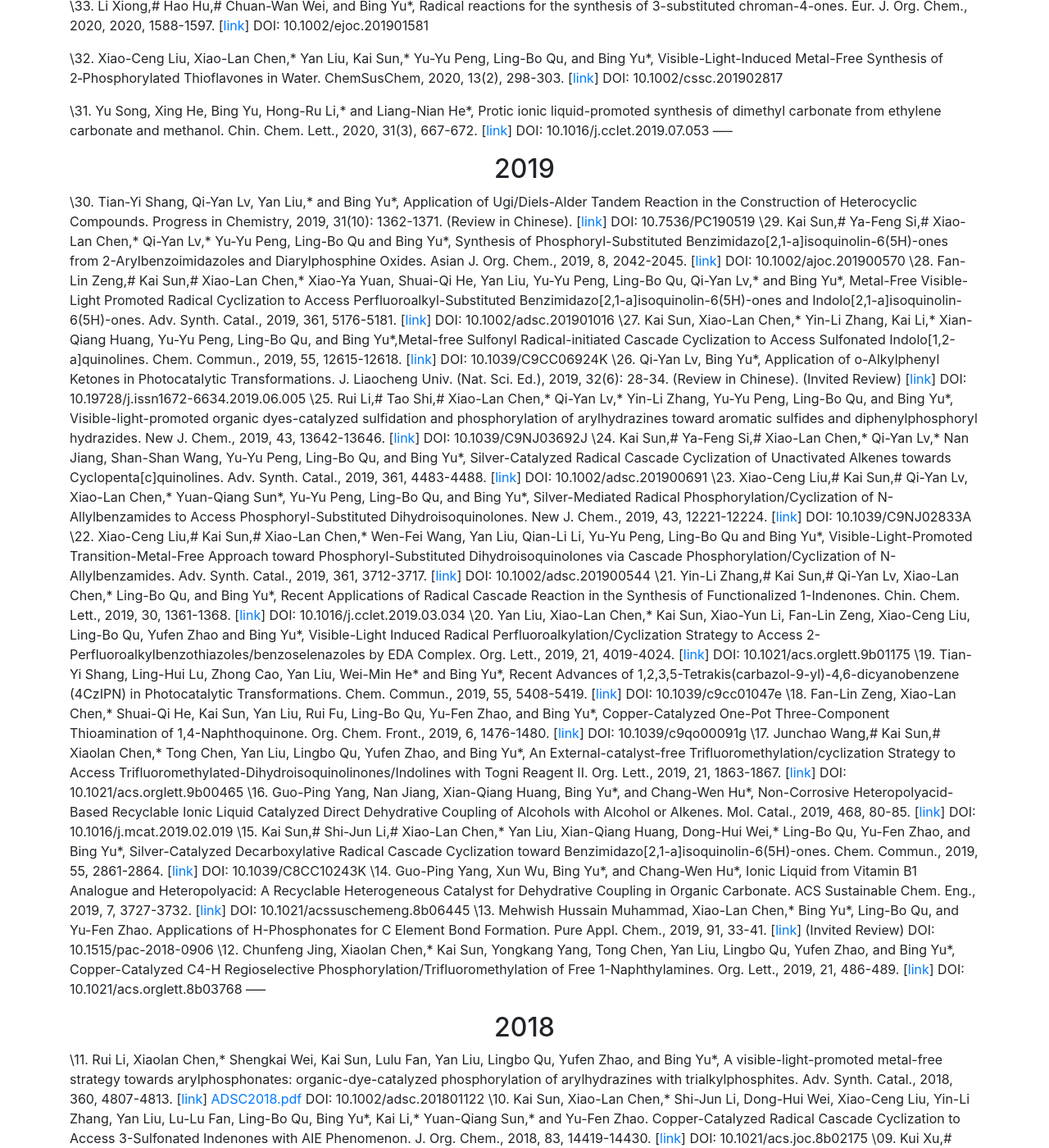
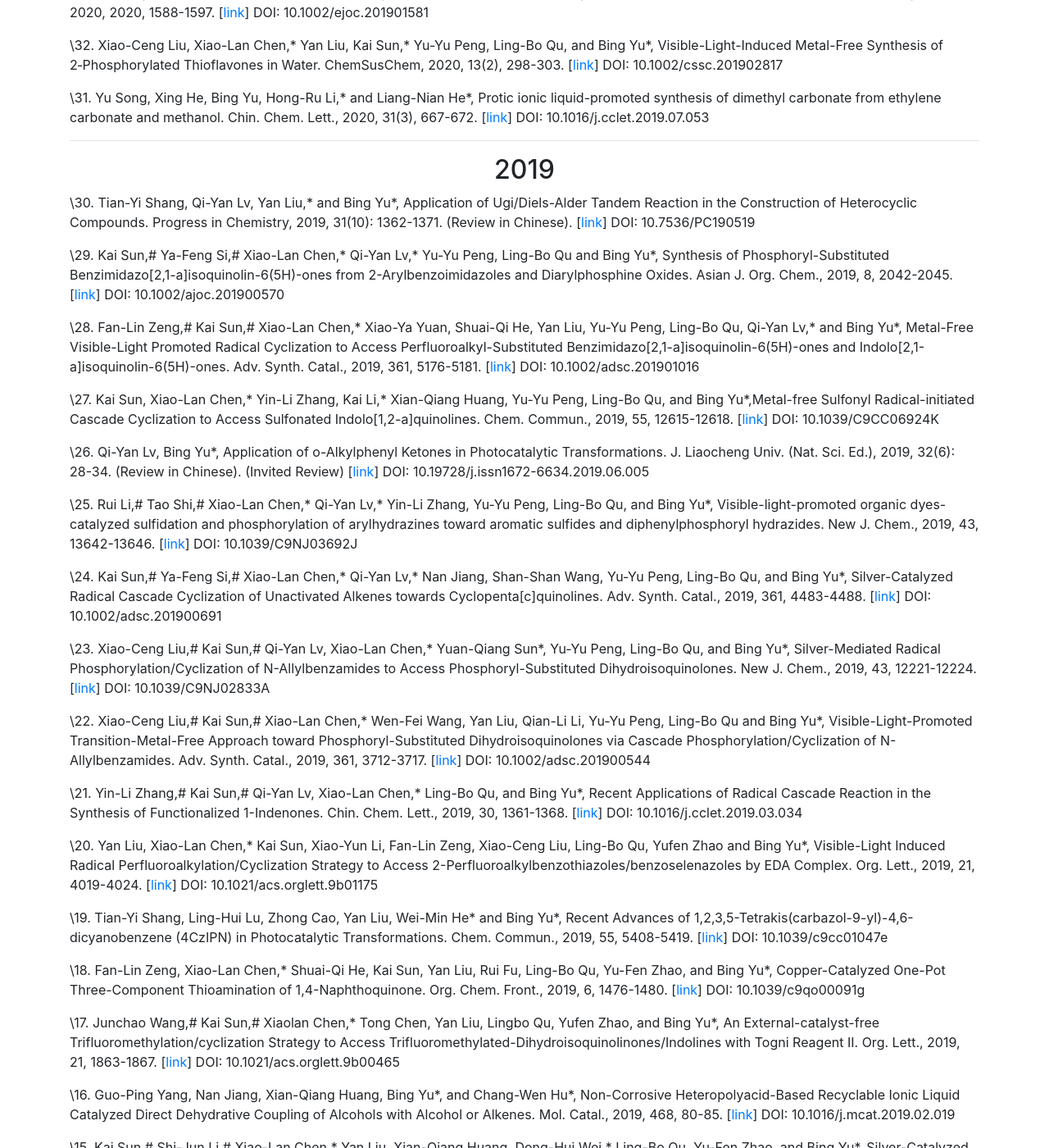
Before and after one commit to bingyuzzu/bingyuzzu.github.io, a Jekyll site: the page built from publication.md, in a window 1280 px wide and 1400 px high, scrolled down 885 px. Shown: the whole window at 82% size. Built offline with Jekyll 4.4.1, drawn with Linux system fonts in a browser that asks for light colours; our own code applies the rules of GitHub Pages for plain Markdown files; some of the changed text lies outside the part shown.

Commit message:
Update publication.md

```diff
--- a/publication.md
+++ b/publication.md
@@ -8,15 +8,15 @@ titles: Dr. Yu
 
 
 ## <center>2020</center>
-\42.
+42.
 
-\41.  Xiao-Ya Yuan,# Fan-Lin Zeng,# Hu-Lin Zhu, Yan Liu, Qi-Yan Lv, Xiao-Lan Chen, Lifen Peng, and Bing Yu\*, A Metal-Free Visible-Light-Promoted Phosphorylation/Cyclization Reaction in Water towards 3-Phosphorylated Benzothiophenes. Org. Chem. Front., 2020, DOI: 10.1039/D0QO00222D. [[link](https://doi.org/10.1039/D0QO00222D)]
+41.  Xiao-Ya Yuan,# Fan-Lin Zeng,# Hu-Lin Zhu, Yan Liu, Qi-Yan Lv, Xiao-Lan Chen, Lifen Peng, and Bing Yu\*, A Metal-Free Visible-Light-Promoted Phosphorylation/Cyclization Reaction in Water towards 3-Phosphorylated Benzothiophenes. Org. Chem. Front., 2020, DOI: 10.1039/D0QO00222D. [[link](https://doi.org/10.1039/D0QO00222D)]
 DOI: 10.1039/D0QO00222D
 
-\40.  Yu-Qin Jiang, Jing Li, Zhi-Wen Feng, Gui-Qing Xu, Xin Shi, Qing-Jie Ding, Wei Li, Chun-Hua Ma,\* and Bing Yu\*, Ethylene Glycol: A Green Solvent for Visible Light-Promoted Aerobic Transition Metal-Free Cascade Sulfonation/Cyclization Reaction. Adv. Synth. Catal. 2020, 362, DOI: 10.1002/adsc.202000233. [[link](https://doi.org/10.1002/adsc.202000233)]
+40.  Yu-Qin Jiang, Jing Li, Zhi-Wen Feng, Gui-Qing Xu, Xin Shi, Qing-Jie Ding, Wei Li, Chun-Hua Ma,\* and Bing Yu\*, Ethylene Glycol: A Green Solvent for Visible Light-Promoted Aerobic Transition Metal-Free Cascade Sulfonation/Cyclization Reaction. Adv. Synth. Catal. 2020, 362, DOI: 10.1002/adsc.202000233. [[link](https://doi.org/10.1002/adsc.202000233)]
 DOI: 10.1002/adsc.202000233
 
-\39.  Lili Tang, Kejie Du, Bing Yu\*, Liangnian He\*, Oxidation of aromatic sulfides with molecular oxygen: Controllable synthesis of sulfoxides or sulfones. Chin. Chem. Lett., 2020, 31, DOI: 10.1016/j.cclet.2020.03.030. [[link](https://doi.org/10.1016/j.cclet.2020.03.030)]
+39.  Lili Tang, Kejie Du, Bing Yu\*, Liangnian He\*, Oxidation of aromatic sulfides with molecular oxygen: Controllable synthesis of sulfoxides or sulfones. Chin. Chem. Lett., 2020, 31, DOI: 10.1016/j.cclet.2020.03.030. [[link](https://doi.org/10.1016/j.cclet.2020.03.030)]
 DOI: 10.1016/j.cclet.2020.03.030
 
 \38.  Mehwish Hussain Muhammad, Xiao-Lan Chen,\* Yan Liu, Tao Shi, Yuyu Peng, Lingbo Qu, and Bing Yu\*, Recyclable Cu@C3N4-catalyzed hydroxylation of aryl boronic acids in water under visible-light: Synthesis of phenols under ambient condition and room temperature. ACS Sustainable Chem. Eng., 2020, 8, 2682-2687. [[link](https://doi.org/10.1021/acssuschemeng.9b06010)]
@@ -42,71 +42,101 @@ DOI: 10.1002/cssc.201902817
 
 \31.  Yu Song, Xing He, Bing Yu, Hong-Ru Li,\* and Liang-Nian He\*, Protic ionic liquid-promoted synthesis of dimethyl carbonate from ethylene carbonate and methanol. Chin. Chem. Lett., 2020, 31(3), 667-672. [[link](https://doi.org/10.1016/j.cclet.2019.07.053)]
 DOI: 10.1016/j.cclet.2019.07.053
+
 -----
 
 ## <center>2019</center>
 
 \30.  Tian-Yi Shang, Qi-Yan Lv, Yan Liu,\* and Bing Yu\*, Application of Ugi/Diels-Alder Tandem Reaction in the Construction of Heterocyclic Compounds. Progress in Chemistry, 2019, 31(10): 1362-1371. (Review in Chinese). [[link](https://doi.org/10.7536/PC190519)]
 DOI: 10.7536/PC190519
+
 \29.  Kai Sun,# Ya-Feng Si,# Xiao-Lan Chen,\* Qi-Yan Lv,\* Yu-Yu Peng, Ling-Bo Qu and Bing Yu\*, Synthesis of Phosphoryl-Substituted Benzimidazo[2,1-a]isoquinolin-6(5H)-ones from 2-Arylbenzoimidazoles and Diarylphosphine Oxides. Asian J. Org. Chem., 2019, 8, 2042-2045. [[link](https://doi.org/10.1002/ajoc.201900570)]
 DOI: 10.1002/ajoc.201900570
+
 \28.  Fan-Lin Zeng,# Kai Sun,# Xiao-Lan Chen,\* Xiao-Ya Yuan, Shuai-Qi He, Yan Liu, Yu-Yu Peng, Ling-Bo Qu, Qi-Yan Lv,\* and Bing Yu\*, Metal-Free Visible-Light Promoted Radical Cyclization to Access Perfluoroalkyl-Substituted Benzimidazo[2,1-a]isoquinolin-6(5H)-ones and Indolo[2,1-a]isoquinolin-6(5H)-ones. Adv. Synth. Catal., 2019, 361, 5176-5181. [[link](https://doi.org/10.1002/adsc.201901016)]
 DOI: 10.1002/adsc.201901016
+
 \27.  Kai Sun, Xiao-Lan Chen,\* Yin-Li Zhang, Kai Li,\* Xian-Qiang Huang, Yu-Yu Peng, Ling-Bo Qu, and Bing Yu\*,Metal-free Sulfonyl Radical-initiated Cascade Cyclization to Access Sulfonated Indolo[1,2-a]quinolines. Chem. Commun., 2019, 55, 12615-12618. [[link](https://doi.org/10.1039/C9CC06924K)]
 DOI: 10.1039/C9CC06924K
+
 \26.  Qi-Yan Lv, Bing Yu\*, Application of o-Alkylphenyl Ketones in Photocatalytic Transformations. J. Liaocheng Univ. (Nat. Sci. Ed.), 2019, 32(6): 28-34. (Review in Chinese). (Invited Review) [[link](https://doi.org/10.19728/j.issn1672-6634.2019.06.005)]
 DOI: 10.19728/j.issn1672-6634.2019.06.005
+
 \25.  Rui Li,# Tao Shi,# Xiao-Lan Chen,\* Qi-Yan Lv,\* Yin-Li Zhang, Yu-Yu Peng, Ling-Bo Qu, and Bing Yu\*, Visible-light-promoted organic dyes-catalyzed sulfidation and phosphorylation of arylhydrazines toward aromatic sulfides and diphenylphosphoryl hydrazides. New J. Chem., 2019, 43, 13642-13646. [[link](https://doi.org/10.1039/C9NJ03692J)]
 DOI: 10.1039/C9NJ03692J
+
 \24.  Kai Sun,# Ya-Feng Si,# Xiao-Lan Chen,\* Qi-Yan Lv,\* Nan Jiang, Shan-Shan Wang, Yu-Yu Peng, Ling-Bo Qu, and Bing Yu\*, Silver-Catalyzed Radical Cascade Cyclization of Unactivated Alkenes towards Cyclopenta[c]quinolines. Adv. Synth. Catal., 2019, 361, 4483-4488. [[link](https://doi.org/10.1002/adsc.201900691)]
 DOI: 10.1002/adsc.201900691
+
 \23.  Xiao-Ceng Liu,# Kai Sun,# Qi-Yan Lv, Xiao-Lan Chen,\* Yuan-Qiang Sun\*, Yu-Yu Peng, Ling-Bo Qu, and Bing Yu\*, Silver-Mediated Radical Phosphorylation/Cyclization of N-Allylbenzamides to Access Phosphoryl-Substituted Dihydroisoquinolones. New J. Chem., 2019, 43, 12221-12224. [[link](https://doi.org/10.1039/C9NJ02833A)]
 DOI: 10.1039/C9NJ02833A
+
 \22.  Xiao-Ceng Liu,# Kai Sun,# Xiao-Lan Chen,\* Wen-Fei Wang, Yan Liu, Qian-Li Li, Yu-Yu Peng, Ling-Bo Qu and Bing Yu\*, Visible-Light-Promoted Transition-Metal-Free Approach toward Phosphoryl-Substituted Dihydroisoquinolones via Cascade Phosphorylation/Cyclization of N-Allylbenzamides. Adv. Synth. Catal., 2019, 361, 3712-3717. [[link](https://doi.org/10.1002/adsc.201900544)]
 DOI: 10.1002/adsc.201900544
+
 \21.  Yin-Li Zhang,# Kai Sun,# Qi-Yan Lv, Xiao-Lan Chen,\*  Ling-Bo Qu, and Bing Yu\*, Recent Applications of Radical Cascade Reaction in the Synthesis of Functionalized 1-Indenones. Chin. Chem. Lett., 2019, 30, 1361-1368. [[link](https://doi.org/10.1016/j.cclet.2019.03.034)]
 DOI: 10.1016/j.cclet.2019.03.034
+
 \20.  Yan Liu, Xiao-Lan Chen,\* Kai Sun, Xiao-Yun Li, Fan-Lin Zeng, Xiao-Ceng Liu, Ling-Bo Qu, Yufen Zhao and Bing Yu\*, Visible-Light Induced Radical Perfluoroalkylation/Cyclization Strategy to Access 2-Perfluoroalkylbenzothiazoles/benzoselenazoles by EDA Complex. Org. Lett., 2019, 21, 4019-4024. [[link](https://doi.org/10.1021/acs.orglett.9b01175)]
 DOI: 10.1021/acs.orglett.9b01175
+
 \19.  Tian-Yi Shang, Ling-Hui Lu, Zhong Cao, Yan Liu, Wei-Min He\* and Bing Yu\*, Recent Advances of 1,2,3,5-Tetrakis(carbazol-9-yl)-4,6-dicyanobenzene (4CzIPN) in Photocatalytic Transformations. Chem. Commun., 2019, 55, 5408-5419. [[link](https://doi.org/10.1039/C9CC01047E)]
 DOI: 10.1039/c9cc01047e
+
 \18.  Fan-Lin Zeng, Xiao-Lan Chen,\* Shuai-Qi He, Kai Sun, Yan Liu, Rui Fu, Ling-Bo Qu, Yu-Fen Zhao, and Bing Yu\*, Copper-Catalyzed One-Pot Three-Component Thioamination of 1,4-Naphthoquinone. Org. Chem. Front., 2019, 6, 1476-1480. [[link](https://doi.org/10.1039/c9qo00091g)]
 DOI: 10.1039/c9qo00091g
+
 \17.  Junchao Wang,# Kai Sun,# Xiaolan Chen,\* Tong Chen, Yan Liu, Lingbo Qu, Yufen Zhao, and Bing Yu\*, An External-catalyst-free Trifluoromethylation/cyclization Strategy to Access Trifluoromethylated-Dihydroisoquinolinones/Indolines with Togni Reagent II. Org. Lett., 2019, 21, 1863-1867. [[link](https://doi.org/10.1021/acs.orglett.9b00465)]
 DOI: 10.1021/acs.orglett.9b00465
+
 \16.  Guo-Ping Yang, Nan Jiang, Xian-Qiang Huang, Bing Yu\*, and Chang-Wen Hu\*, Non-Corrosive Heteropolyacid-Based Recyclable Ionic Liquid Catalyzed Direct Dehydrative Coupling of Alcohols with Alcohol or Alkenes. Mol. Catal., 2019, 468, 80-85. [[link](https://doi.org/10.1016/j.mcat.2019.02.019)]
 DOI: 10.1016/j.mcat.2019.02.019
+
 \15.  Kai Sun,# Shi-Jun Li,# Xiao-Lan Chen,\* Yan Liu, Xian-Qiang Huang, Dong-Hui Wei,\* Ling-Bo Qu, Yu-Fen Zhao, and Bing Yu\*, Silver-Catalyzed Decarboxylative Radical Cascade Cyclization toward Benzimidazo[2,1-a]isoquinolin-6(5H)-ones. Chem. Commun., 2019, 55, 2861-2864. [[link](https://doi.org/10.1039/C8CC10243K)]
 DOI: 10.1039/C8CC10243K
+
 \14.  Guo-Ping Yang, Xun Wu, Bing Yu\*, and Chang-Wen Hu\*, Ionic Liquid from Vitamin B1 Analogue and Heteropolyacid: A Recyclable Heterogeneous Catalyst for Dehydrative Coupling in Organic Carbonate. ACS Sustainable Chem. Eng., 2019, 7, 3727-3732. [[link](https://doi.org/10.1021/acssuschemeng.8b06445)]
 DOI: 10.1021/acssuschemeng.8b06445
+
 \13.  Mehwish Hussain Muhammad, Xiao-Lan Chen,\* Bing Yu\*, Ling-Bo Qu, and Yu-Fen Zhao. Applications of H-Phosphonates for C Element Bond Formation. Pure Appl. Chem., 2019, 91, 33-41. [[link](https://doi.org/10.1515/pac-2018-0906)] (Invited Review)
 DOI: 10.1515/pac-2018-0906
+
 \12.  Chunfeng Jing, Xiaolan Chen,\* Kai Sun, Yongkang Yang, Tong Chen, Yan Liu, Lingbo Qu, Yufen Zhao, and Bing Yu\*, Copper-Catalyzed C4-H Regioselective Phosphorylation/Trifluoromethylation of Free 1-Naphthylamines. Org. Lett., 2019, 21, 486-489. [[link](https://doi.org/10.1021/acs.orglett.8b03768)]
 DOI: 10.1021/acs.orglett.8b03768
+
 -----
 
 ## <center>2018</center>
 
 \11.  Rui Li, Xiaolan Chen,\* Shengkai Wei, Kai Sun, Lulu Fan, Yan Liu, Lingbo Qu, Yufen Zhao, and  Bing Yu\*, A visible-light-promoted metal-free strategy towards arylphosphonates: organic-dye-catalyzed phosphorylation of arylhydrazines with trialkylphosphites. Adv. Synth. Catal., 2018, 360, 4807-4813. [[link](https://doi.org/10.1002/adsc.201801122)]  [ADSC2018.pdf](http://www.escience.cn/system/file?fileId=103464)
 DOI: 10.1002/adsc.201801122
+
 \10.  Kai Sun, Xiao-Lan Chen,\* Shi-Jun Li, Dong-Hui Wei, Xiao-Ceng Liu, Yin-Li Zhang, Yan Liu, Lu-Lu Fan, Ling-Bo Qu, Bing Yu\*, Kai Li,\* Yuan-Qiang Sun,\* and Yu-Fen Zhao. Copper-Catalyzed Radical Cascade Cyclization to Access 3-Sulfonated Indenones with AIE Phenomenon. J. Org. Chem., 2018, 83, 14419-14430. [[link](https://doi.org/10.1021/acs.joc.8b02175)]
 DOI: 10.1021/acs.joc.8b02175
+
 \09.  Kui Xu,# Bing Yu,# Yuanyuan Li,\* Huifang Su, Bingnan Wang, Kai Sun, Yuanyuan Liu, Qiuchen Peng, Hongwei Hou\* and Kai Li\*, Photo-induced free radical production in a tetraphenylethylene ligand-based metal-organic frameworks. Chem. Commun., 2018, 54, 12942-12945. [[link](https://doi.org/10.1039/C8CC06662K)]
 DOI: 10.1039/C8CC06662K
+
 \08.  Hao Hu, Xiaolan Chen,\* Kai Sun, Junchao Wang, Yan Liu, Hui Liu, Bing Yu\*, Yuanqiang Sun, Lingbo Qu, and Yufen Zhao. Silver-Catalyzed Radical Cascade Cyclization toward 1,5-/1,3-Dicarbonyl Heterocycles: An Atom-/Step-Economical Strategy Leading to Chromenopyridines and Isoxazole-/Pyrazole-Containing Chroman-4-Ones. Org. Lett., 2018, 20, 6157-6160. [[link](https://doi.org/10.1021/acs.orglett.8b02627)]
 DOI: 10.1021/acs.orglett.8b02627
+
 \07.  Hao Hu, Xiaolan Chen,\* Kai Sun, Junchao Wang, Yan Liu, Hui Liu, Bing Yu\*, Yuanqiang Sun, Lingbo Qu, and Yufen Zhao, Silver-catalyzed decarboxylative cascade radical cyclization of tert-carboxylic acids and o-(allyloxy)arylaldehydes towards chroman-4-one derivatives. Org. Chem. Front., 2018, 5, 2925-2929.  [[link](https://doi.org/10.1039/C8QO00882E)]
 DOI: 10.1039/C8QO00882E
+
 \06.  Yan Liu, Xiao-Lan Chen,\* Fan-Lin Zeng, Kai Sun, Chen Qu, Lu-Lu Fan, Zi-Long An, Rui Li, Chun-Feng Jing, Sheng-Kai Wei, Ling-Bo Qu, Bing Yu\*, Yuan-Qiang Sun,\* and Yu-Fen Zhao, Phosphorus Radical-initiated Cascade Reaction to Access 2-Phosphoryl Substituted Quinoxalines, J. Org. Chem., 2018, 83, 11727-11735. [[link](https://doi.org/10.1021/acs.joc.8b01657)]
 DOI: 10.1021/acs.joc.8b01657
+
 \05.  Guo-Ping Yang,# Shu-Xia Shang,# Bing Yu\*, and Chang-Wen Hu\*, Ce(III)-containing tungstotellurate(VI) with sandwich structure: an efficient Lewis acid-base catalyst for the condensation cyclization of 1,3-diketones with hydrazines/hydrazides or diamines, Inorg. Chem. Front., 2018, 5, 2472-2477. [[link](http://dx.doi.org/10.1039/C8QI00678D)]
 DOI: 10.1039/C8QI00678D
+
 \04.  Guo-Ping Yang, Xing He, Bing Yu\*, and Chang-Wen Hu\*, Cu1.5PMo12O40-catalyzed condensation cyclization for the synthesis of substituted pyrazoles, Appl. Organomet. Chem., 2018, 32, e4532. [[link](http://dx.doi.org/10.1002/aoc.4532)]
 DOI: 10.1002/aoc.4532
+
 \03.  Bing Yu\*, Bo Zou, and Chang-Wen Hu\*, Recent applications of polyoxometalates in CO2 capture and transformation, J. CO2 Util., 2018, 26, 314-322. [[link](http://dx.doi.org/10.1016/j.jcou.2018.05.021)] (Review)
 DOI: 10.1016/j.jcou.2018.05.021
+
 \02.  Guo-Ping Yang, Dilireba Dilixiati, Tao Yang, Dong Liu, Bing Yu\*, and Chang-Wen Hu\*, Phosphomolybdic acid as a bifunctional catalyst for the Friedel-Crafts type dehydrative coupling reaction, Appl. Organomet. Chem., 2018, 32, e4450. [[link](http://dx.doi.org/10.1002/aoc.4450)]
 DOI: 10.1002/aoc.4450
+
 \01.  Xue Feng, Tao Yang, Xing He, Bing Yu\*, and Chang-Wen Hu\*, One-Pot Synthesis of Trifluoromethylated Benzimidazolines Catalyzed by Phosphotungstic Acid with A Low Catalyst Loading, Appl. Organomet. Chem., 2018, 32, e4314. [[link](http://dx.doi.org/10.1002/aoc.4314)]
 DOI: 10.1002/aoc.4314
```
